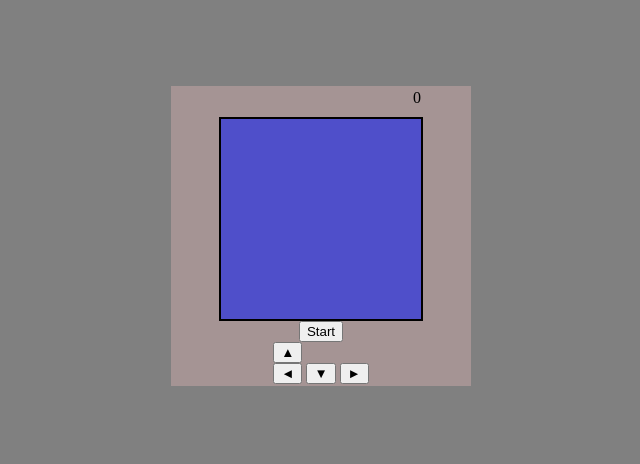
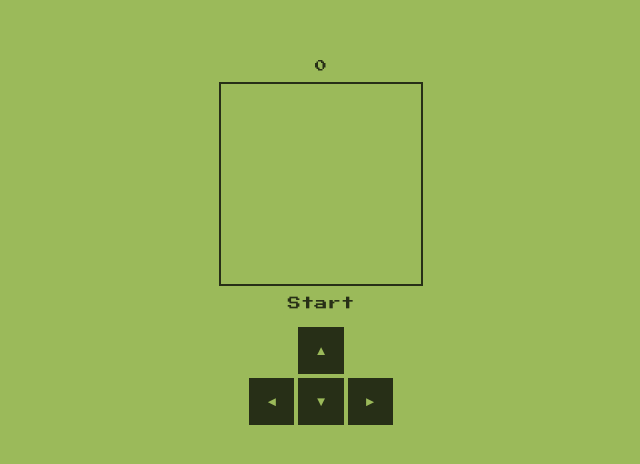
Before and after one commit to max-b10/snake, a plain HTML site: page index.html in a window 1280 px wide. Shown: the part 164-628 px from the top of the page, without its empty margins (319-959 px from the left). Drawn offline with Linux system fonts and the light colour scheme.

Commit message:
Update styles.css

```diff
--- a/styles.css
+++ b/styles.css
@@ -2,11 +2,13 @@ body{
     padding: 0px;
     margin: 0px;
     display: border-box;
+    color: rgba(0,0,0,.75);
+    font-family: 'Press Start 2P', cursive;
 }
 
 .container{
     display: flex;
-    background-color: grey;
+    background-color: #9bba5a;
     align-items: center;
     height: 100vh;
 }
@@ -18,30 +20,99 @@ body{
     width: 300px;
     height: 300px;
     margin: auto;
-    background-color: rgb(165, 148, 148);
+    background-color: #9bba5a;
 }
 .top-section{
     display: flex;
-    flex-direction: row;
-    justify-content: space-between;
+    flex-direction: column;
+    align-items: center;
     width: 200px;
     margin-bottom: 10px;
+}
+.start{
+    display:flex;
+    color: rgba(0,0,0,.75);
+    background-color: #9bba5a;
+    outline: none;
+    border:none;
+    border-radius: 2px;
+    font-family: 'Press Start 2P', cursive;
+    margin: 5px 0px;
+    padding: 6px;
+    cursor: pointer;
+}
+.start:hover{
+    background-color: rgba(0,0,0,.75);
+    color: #9bba5a;
+}
+.score-display{
+    display: flex;
+    justify-content: center;
+    font-size: 12px;
 }
 .snake-grid{
     width: 200px;
     height: 200px;
     display: flex;
     flex-wrap: wrap;
-    border:solid black 2px;
-    background-color: rgb(79, 79, 202)
+    border: solid rgba(0,0,0,.75) 2px;
+    background-color: #9bba5a;
+
 }
 .snake-grid div{
     width: 20px;
     height: 20px;
 }
+
 .snake{
-    background-color: rgb(110, 216, 110);
+    background-color: rgba(0,0,0,.75);
+    border-radius: 5px;
+}
+.snake-head{
+    background-color: #284adf;
 }
 .food{
-    background-color: rgb(197, 34, 34);
+    background-color: red;
+    background-color: rgb(255 78 78);
+    border-radius: 50%;
+    /* animation: spin 3.5s linear infinite;
+    border: solid rgba(0,0,0,.75) 1px; */
 }
+.game-over-signal{
+    margin: 7px 0px;
+    font-size: 16px;
+}
+/* @keyframes spin {
+    from {
+        transform: rotate(0)
+    }
+
+    to {
+        transform: rotate(360deg)
+    }
+}  */
+.arrow-controls{
+    display: flex;
+    justify-content: center;
+    padding: 2px;
+}
+.top{
+    margin: 4px 0px 0px 0px;
+}
+.bottom{
+margin: 0 2px;
+}
+.arrow{
+    margin: 0 2px;
+    background-color: rgba(0,0,0,.75);
+    color: #9bba5a;
+    cursor: pointer;
+    border:none;
+    outline: none;
+    padding: 16px;
+}
+.arrow:active {
+    -ms-transform: translateY(4px);
+    -webkit-transform: translateY(4px);
+    transform: translateY(4px);
+}
```
